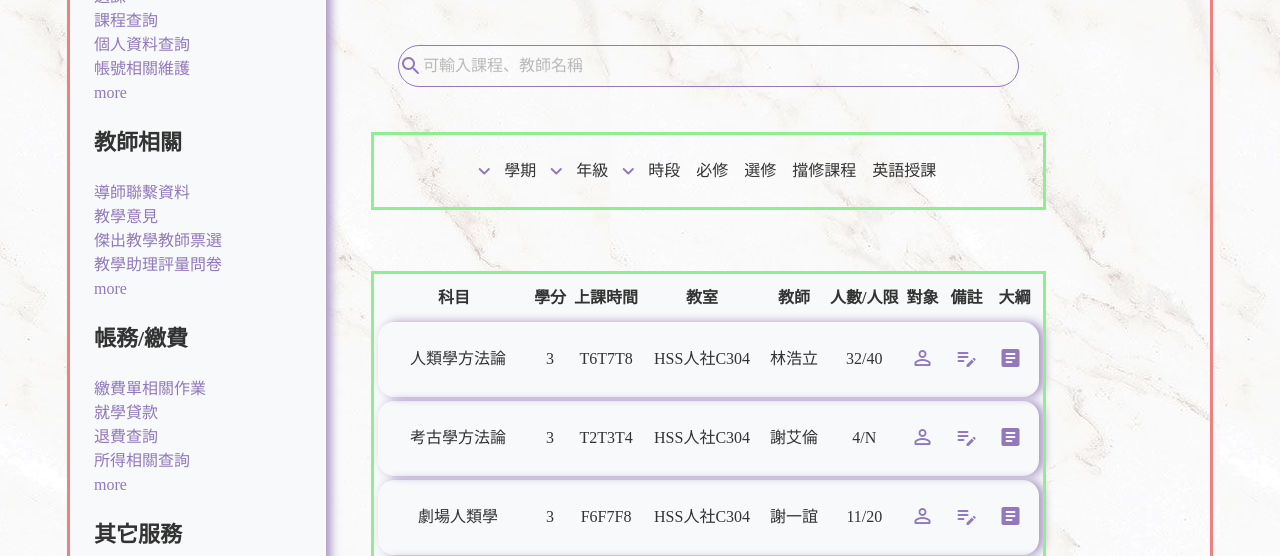
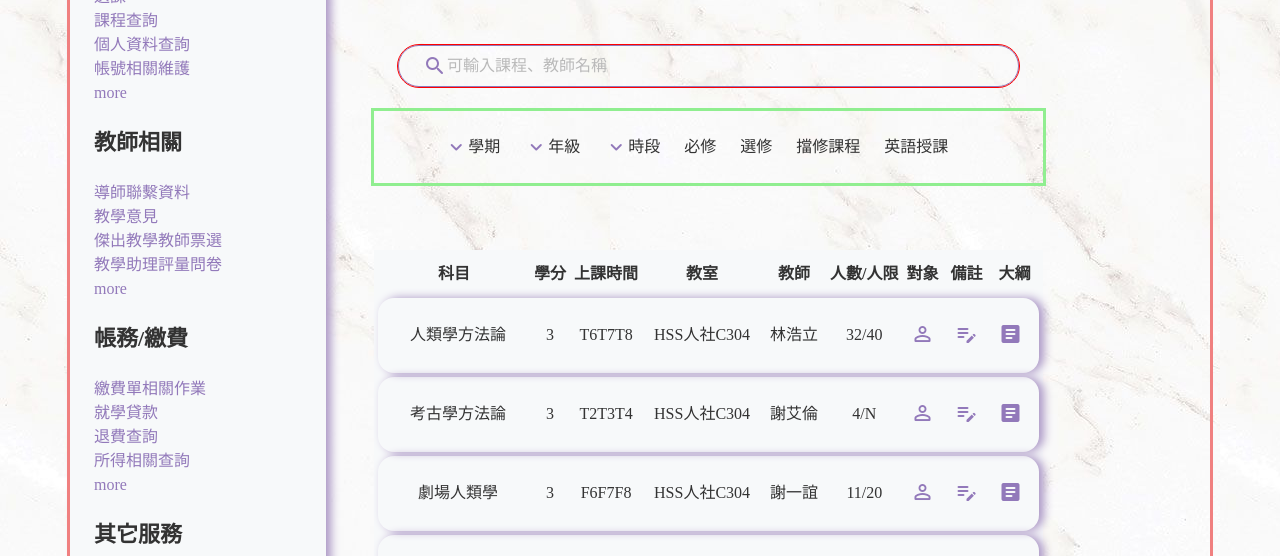
Before and after one commit to staafrrt/project-redesign, a plain HTML site: page page2/02.html in a window 1280 px wide. Shown: the part 242-798 px from the top of the page. Drawn offline with Linux system fonts and the light colour scheme; a web font is replaced by a local one.

Commit message:
6/13修改

```diff
--- a/page2/02.css
+++ b/page2/02.css
@@ -22,7 +22,7 @@ main{
 
 /* 左側選單 */
 aside{
-    /* outline:lightblue solid; */
+
     background-color: #F7F9FA;
     padding: 0 24px;
     border-radius: 16px;
@@ -111,16 +111,18 @@ li a{
 
 /* 搜尋框 */
 .search{
-
+    outline: red 1px solid;
     border:#9279BA 1px solid;
     border-radius: 60px;
     color: #b9b9b9;
     padding: 8px 24px;
-    margin: 48px 24px;
+    margin: 48px 24px 24px 24px;
     display: flex;
     align-items: center;
 
 }
+
+
 
 .material-icons-round{
   color: #9279BA;
@@ -136,16 +138,14 @@ li a{
 }
 
 .filter li{
-  padding: 24px 8px;
+  padding: 24px 24px 24px 0;
 }
 
-.filter li:nth-child(1),:nth-child(2),:nth-child(3){
-  padding-left: 0;
-}
+
 /* 課程表格 */
 
 .table {
-    outline: lightgreen solid;
+    /* outline: lightgreen solid; */
     display: table;
     text-align: center;
     width: 100%;
```
